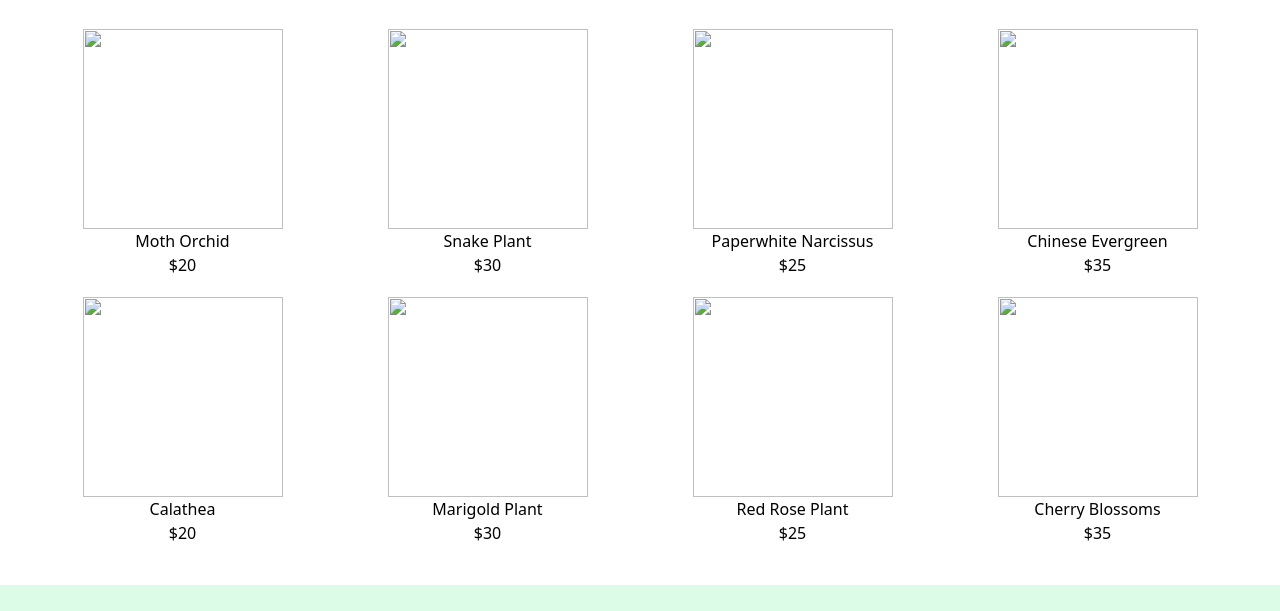
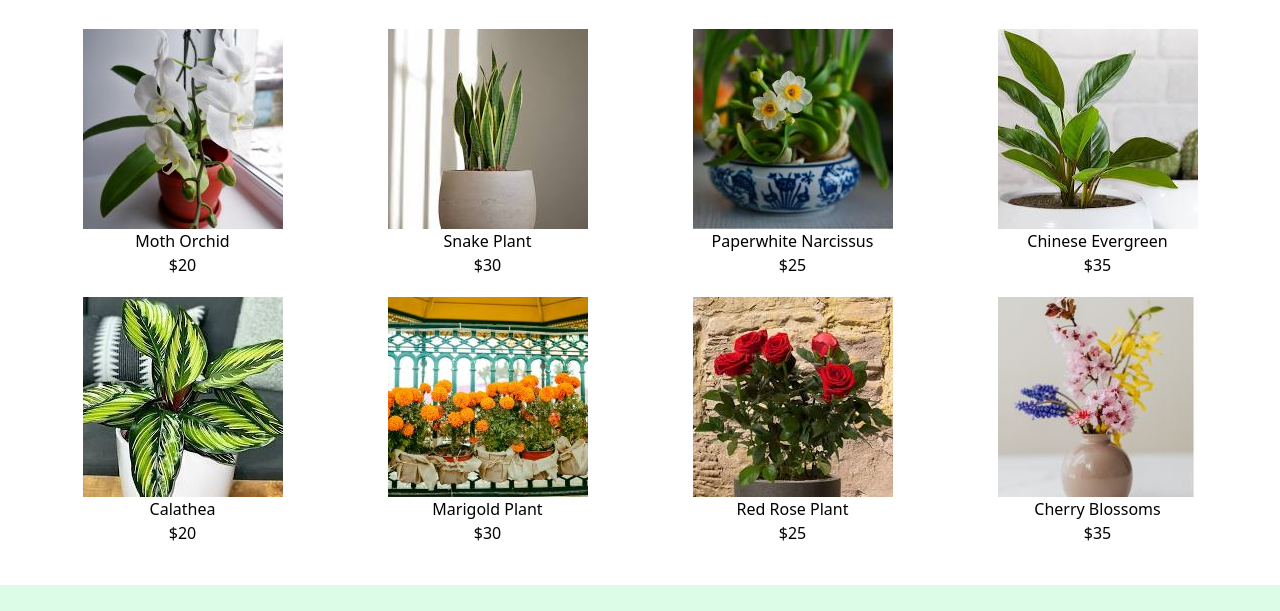
Before and after one commit to Manoj-1303/Greenden-Plants, a plain HTML site: page products.html in a window 1280 px wide. Shown: the part 189-800 px from the top of the page. Drawn offline with nearby package versions, Linux system fonts and the light colour scheme; the site is published under a folder, as on GitHub Pages, so addresses that start at the root find nothing.

Commit message:
Update products.html

```diff
--- a/products.html
+++ b/products.html
@@ -30,42 +30,42 @@
         <input type="text" class="border border-black p-2 m-3" style="width: 80%;">
         <div class="grid grid-cols-2 md:grid-cols-4 gap-5 mt-5">
             <div>
-                <img src="/Images/bestseller_1.jpg" class="inline object-cover w-[200px] h-[200px] hover:shadow-xl transform hover:-translate-y-3 transition duration-300 ease-in-out">
+                <img src="Images/bestseller_1.jpg" class="inline object-cover w-[200px] h-[200px] hover:shadow-xl transform hover:-translate-y-3 transition duration-300 ease-in-out">
                 <h1>Moth Orchid</h1>
                 <p>$20</p>
             </div>
             <div>
-                <img src="/Images/bestseller_5.jpg" class="inline object-cover w-[200px] h-[200px] hover:shadow-xl transform hover:-translate-y-3 transition duration-300 ease-in-out">
+                <img src="Images/bestseller_5.jpg" class="inline object-cover w-[200px] h-[200px] hover:shadow-xl transform hover:-translate-y-3 transition duration-300 ease-in-out">
                 <h1>Snake Plant</h1>
                 <p>$30</p>
             </div>
             <div>
-                <img src="/Images/bestseller_3.jpg" class="inline object-cover w-[200px] h-[200px] hover:shadow-xl transform hover:-translate-y-3 transition duration-300 ease-in-out">
+                <img src="Images/bestseller_3.jpg" class="inline object-cover w-[200px] h-[200px] hover:shadow-xl transform hover:-translate-y-3 transition duration-300 ease-in-out">
                 <h1>Paperwhite Narcissus</h1>
                 <p>$25</p>
             </div>
             <div>
-                <img src="/Images/bestseller_6.jpg" class="inline object-cover w-[200px] h-[200px] hover:shadow-xl transform hover:-translate-y-3 transition duration-300 ease-in-out">
+                <img src="Images/bestseller_6.jpg" class="inline object-cover w-[200px] h-[200px] hover:shadow-xl transform hover:-translate-y-3 transition duration-300 ease-in-out">
                 <h1>Chinese Evergreen</h1>
                 <p>$35</p>
             </div>
             <div>
-                <img src="/Images/bestseller_7.jpg" class="inline object-cover w-[200px] h-[200px] hover:shadow-xl transform hover:-translate-y-3 transition duration-300 ease-in-out">
+                <img src="Images/bestseller_7.jpg" class="inline object-cover w-[200px] h-[200px] hover:shadow-xl transform hover:-translate-y-3 transition duration-300 ease-in-out">
                 <h1>Calathea</h1>
                 <p>$20</p>
             </div>
             <div>
-                <img src="/Images/bestseller_2.jpg" class="inline object-cover w-[200px] h-[200px] hover:shadow-xl transform hover:-translate-y-3 transition duration-300 ease-in-out">
+                <img src="Images/bestseller_2.jpg" class="inline object-cover w-[200px] h-[200px] hover:shadow-xl transform hover:-translate-y-3 transition duration-300 ease-in-out">
                 <h1>Marigold Plant</h1>
                 <p>$30</p>
             </div>
             <div>
-                <img src="/Images/bestseller_8.jpg" class="inline object-cover w-[200px] h-[200px] hover:shadow-xl transform hover:-translate-y-3 transition duration-300 ease-in-out">
+                <img src="Images/bestseller_8.jpg" class="inline object-cover w-[200px] h-[200px] hover:shadow-xl transform hover:-translate-y-3 transition duration-300 ease-in-out">
                 <h1>Red Rose Plant</h1>
                 <p>$25</p>
             </div>
             <div>
-                <img src="/Images/bestseller_4.jpg" class="inline object-cover w-[200px] h-[200px] hover:shadow-xl transform hover:-translate-y-3 transition duration-300 ease-in-out">
+                <img src="Images/bestseller_4.jpg" class="inline object-cover w-[200px] h-[200px] hover:shadow-xl transform hover:-translate-y-3 transition duration-300 ease-in-out">
                 <h1>Cherry Blossoms</h1>
                 <p>$35</p>
             </div>
```
